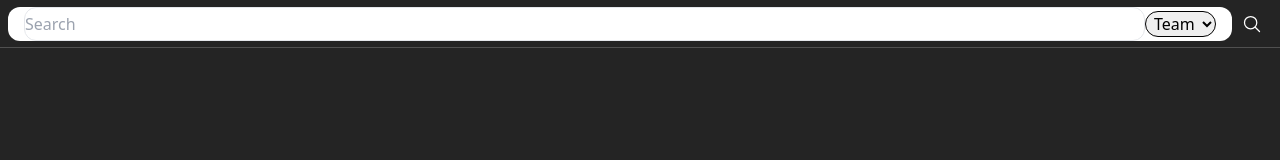
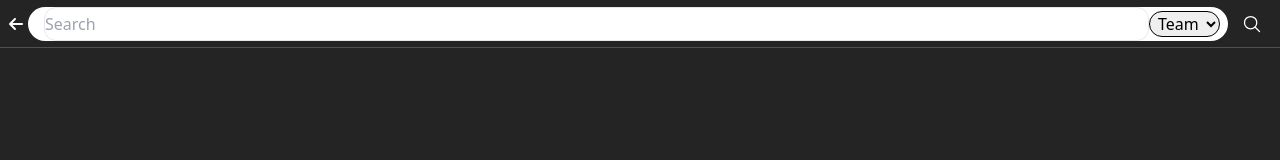
Before and after one commit to Manoj-Kumar-Munda/futy-assignment, a React (Vite) app: page / in a window 1280 px wide. Both pictures are taken after a click on the button 1204 px from the left and 23 px from the top of the page. Shown: the top 160 px of the page. Built offline with nearby package versions, Linux system fonts and the light colour scheme.

Commit message:
searchbar animation fixed

```diff
--- a/package.json
+++ b/package.json
@@ -12,6 +12,7 @@
   "dependencies": {
     "clsx": "^2.1.1",
     "framer-motion": "^11.9.0",
+    "nanoid": "^5.0.7",
     "react": "^18.3.1",
     "react-dom": "^18.3.1",
     "react-icons": "^5.3.0",
--- a/src/components/Hamburgur.jsx
+++ b/src/components/Hamburgur.jsx
@@ -5,16 +5,15 @@ import { AnimatePresence, motion } from "framer-motion";
 const Hamburgur = ({ isSearchBarOpen }) => {
   const [isOpen, setIsOpen] = useState(false);
   return (
-    // <AnimatePresence>
+    <AnimatePresence>
+      {!isSearchBarOpen && (
         <>
-      <button
-        // initial={{ opacity: 0 }}
-        // animate={{ opacity: 1 }}
-        // transition={{ delay: 0.7 }}
-        // exit={{ opacity: 0 }}
-        // key={Math.random()}
-        className={cn("transition-all duration-500 w-12 h-12 relative focus:outline-none rounded-full", isSearchBarOpen && "opacity-0")}
-
+          <motion.button
+            initial={{ opacity: 0 }}
+            animate={{ opacity: 1 }}
+            exit={{ opacity: 0 }}
+            transition={{ duration: 0.3, delay: 0.2 }}
+            className={cn("w-12 h-12 relative focus:outline-none rounded-full")}
             onClick={() => setIsOpen((prev) => !prev)}
           >
             <div
@@ -43,9 +42,10 @@ const Hamburgur = ({ isSearchBarOpen }) => {
                 )}
               ></span>
             </div>
-      </button>
+          </motion.button>
         </>
-    // </AnimatePresence>
+      )}
+    </AnimatePresence>
   );
 };
 
--- a/src/components/Header.jsx
+++ b/src/components/Header.jsx
@@ -4,7 +4,8 @@ import Hamburgur from "./Hamburgur";
 import { IoSearchOutline } from "react-icons/io5";
 import { AnimatePresence, motion } from "framer-motion";
 import { cn } from "../utils/cn";
-
+import { FaArrowLeft } from "react-icons/fa6";
+import { nanoid } from "nanoid";
 const variants = {
   open: { opacity: 1 },
   closed: { opacity: 0 },
@@ -12,24 +13,23 @@ const variants = {
 
 const Header = () => {
   const [isSearchBarOpen, setIsSearchBarOpen] = useState(false);
+
+  const searchBtnHandler = () => {
+    if (!isSearchBarOpen) {
+      setIsSearchBarOpen(true);
+    }
+  };
   return (
     <header className="relative py-2 px-2 h-12 border-b border-white/20 flex justify-between items-center">
       <AnimatePresence>
         {!isSearchBarOpen && (
-          <motion.div
-            // initial={{ opacity: 0 }}
-            // animate={{ opacity: 1 }}
-            // exit={{ opacity: 0 }}
-            // transition={{ delay: 0.5 }}
-            // key={Math.random()}
-            className="flex gap-2"
-          >
+          <motion.div className="flex gap-2">
             <motion.div
               initial={{ opacity: 0 }}
               animate={{ opacity: 1 }}
               exit={{ opacity: 0 }}
-              transition={{ delay: .75 }}
-              key={Math.random()}
+              transition={{ delay: 0.75 }}
+              key={nanoid()}
               className="bg-white rounded-full  w-10 h-10 p-1.5"
             >
               <img
@@ -43,8 +43,8 @@ const Header = () => {
               initial={{ opacity: 0 }}
               animate={{ opacity: 1 }}
               exit={{ opacity: 0 }}
-              transition={{ delay: .75 }}
-              key={Math.random()}
+              transition={{ delay: 0.75 }}
+              key={nanoid()}
               className="border-2 inline-flex items-center gap-4  text-red-600 my-1 rounded-2xl px-1 border-red-600"
             >
               <div className="font-extrabold rounded-full inline-flex justify-center items-center w-5 h-5 border-red-600 border-2 text-sm italic font-sans">
@@ -59,22 +59,36 @@ const Header = () => {
       <div className="flex items-center gap-2">
         <div
           className={cn(
-            "transition-all delay-200 duration-300 rounded-full  flex justify-center items-center absolute right-14 left-2",
-            isSearchBarOpen && "right-2 left-2"
+            "transition-all delay-200 duration-300 rounded-full  flex justify-center items-center gap-1 absolute right-14 left-2",
+            isSearchBarOpen && "right-2 left-2 border-white/10"
           )}
         >
-          <AnimatePresence>
+          {isSearchBarOpen && (
+            <motion.button
+              initial={{ opacity: 0 }}
+              animate={{ opacity: 1 }}
+              exit={{ opacity: 0 }}
+              key={nanoid()}
+              className="relative"
+              onClick={() => setIsSearchBarOpen(false)}
+            >
+              <FaArrowLeft />
+            </motion.button>
+          )}
+
+
             <motion.div
-              style={{ transformOrigin: "right" }}
-              initial="close"
+              style={{ transformOrigin: isSearchBarOpen ? "right" : "left" }}
+              initial={{ opacity: 0, scaleX: 0 }}
               animate={
                 isSearchBarOpen
                   ? { opacity: 1, scaleX: 1 }
                   : { opacity: 0, scaleX: 0 }
               }
-              transition={{ delay: 0.6, type: "tween" }}
-              variants={variants}
-              className="bg-white rounded-xl overflow-hidden w-full px-4 flex"
+              exit={{ opacity: 0, scaleX: 0 }}
+              transition={{ delay: 0.65, type: "tween", duration: 0.35 }}
+              key={nanoid()}
+              className="bg-white rounded-full overflow-hidden w-full pl-4 pr-2 flex"
             >
               <input
                 type="text"
@@ -88,10 +102,10 @@ const Header = () => {
                 <option value={"Date"}>Date</option>
               </select>
             </motion.div>
-          </AnimatePresence>
+
 
           <button
-            onClick={() => setIsSearchBarOpen((prev) => !prev)}
+            onClick={searchBtnHandler}
             className={cn(
               "w-10 h-10 rounded-full hover:bg-white/10 flex justify-center items-center shrink-0"
             )}
```
Also changed, not shown: 1 other file (tests, documents, lock files or other folders). Lines whose indentation alone changed are shown as unchanged.
